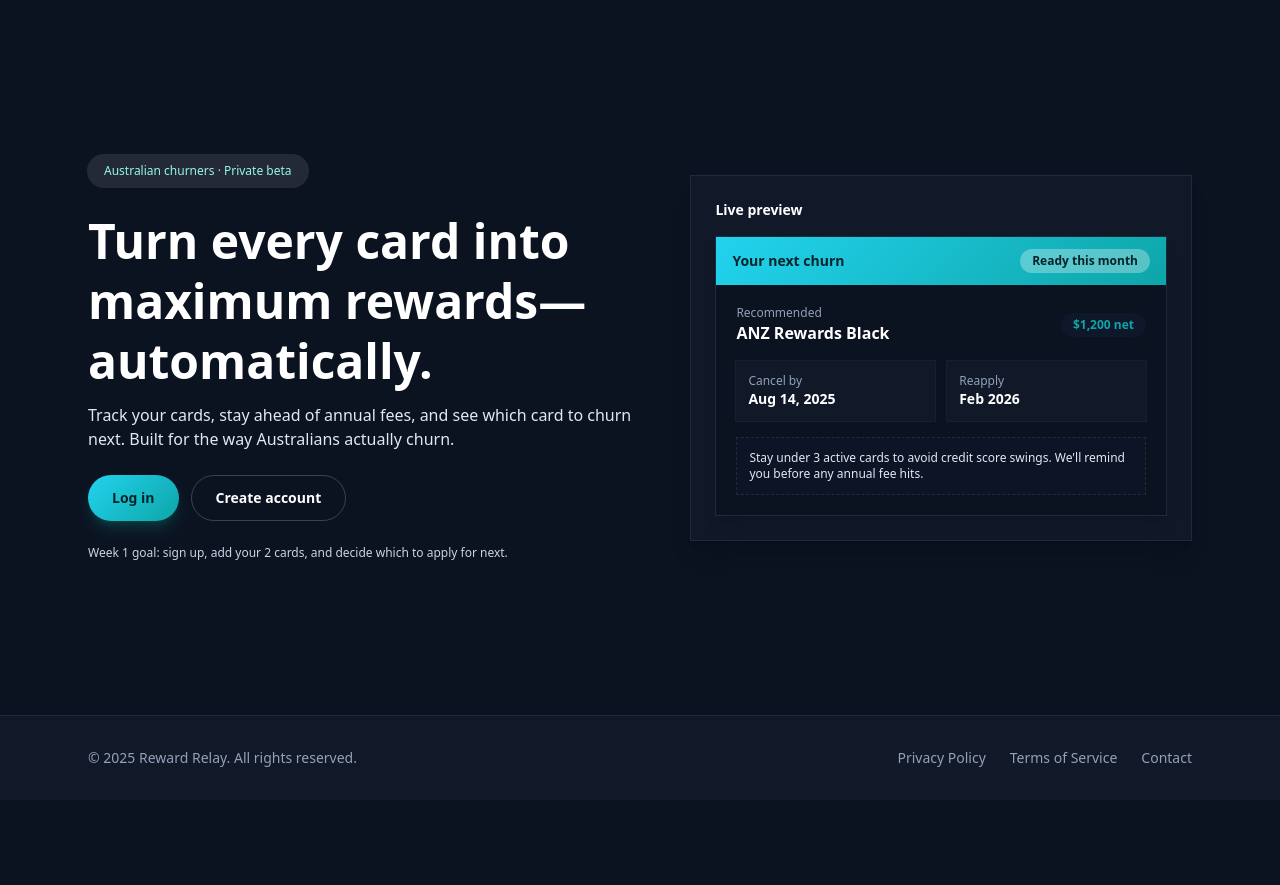
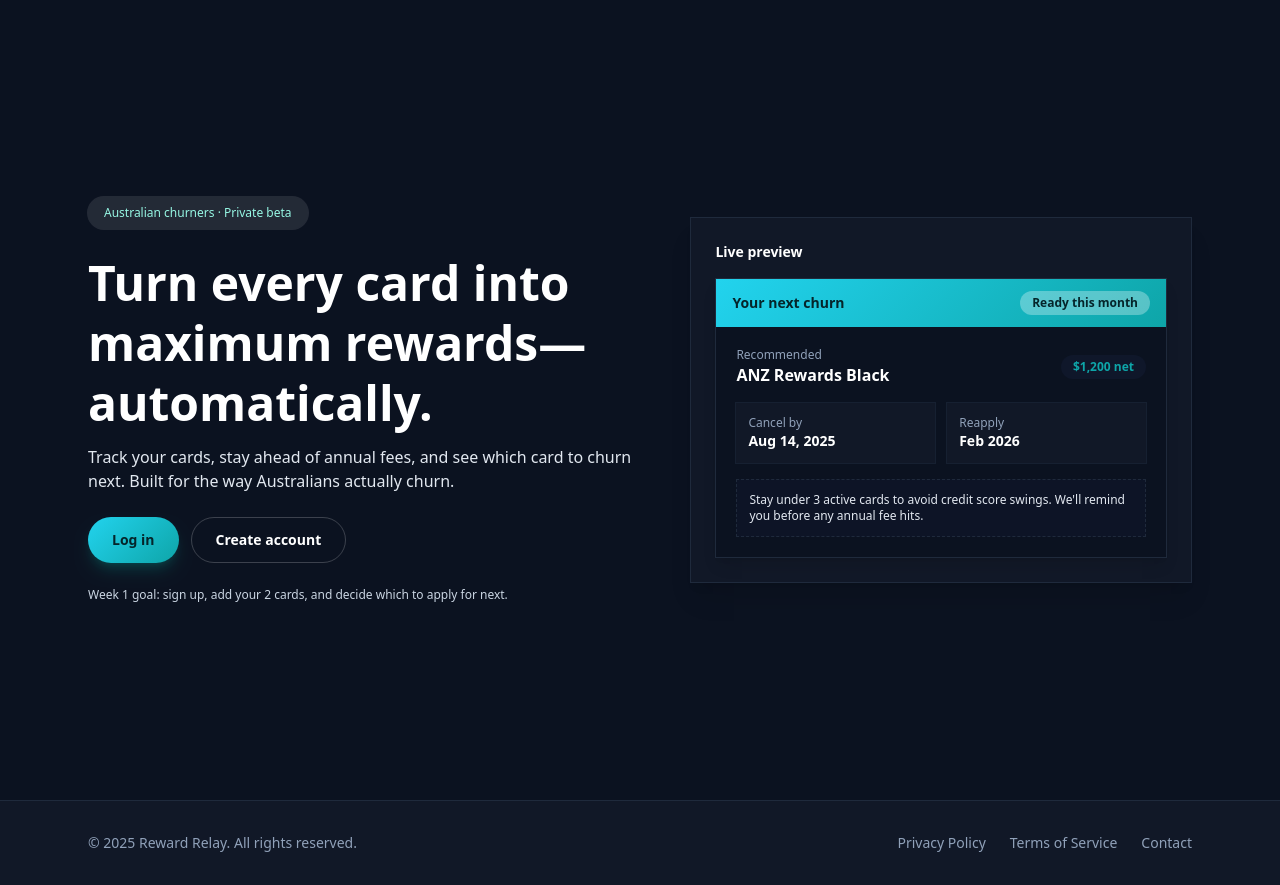
Before and after one commit to johankaito/reward-relay, a Next.js app in the folder app/: page / in a window 1280 px wide. Before the commit the page ends 800 px from the top, so only its background shows below. Built offline with nearby package versions, Linux system fonts and the light colour scheme.

Commit message:
Add global footer to all pages
- Create reusable Footer component
- Add footer to root layout for all pages
- Remove footer from landing page only
- Footer now shows on all pages (logged in or logged out)
- Includes Privacy Policy, Terms of Service, Contact links

```diff
--- a/app/src/app/layout.tsx
+++ b/app/src/app/layout.tsx
@@ -2,6 +2,7 @@ import type { Metadata } from "next"
 import { IBM_Plex_Mono, Space_Grotesk } from "next/font/google"
 import "./globals.css"
 import { Providers } from "./providers"
+import { Footer } from "@/components/Footer"
 
 const spaceGrotesk = Space_Grotesk({
   variable: "--font-grotesk",
@@ -28,8 +29,11 @@ export default function RootLayout({
 }>) {
   return (
     <html lang="en" className="dark" suppressHydrationWarning>
-      <body className={`${spaceGrotesk.variable} ${plexMono.variable} antialiased`}>
-        <Providers>{children}</Providers>
+      <body className={`${spaceGrotesk.variable} ${plexMono.variable} antialiased flex flex-col min-h-screen`}>
+        <Providers>
+          <div className="flex-1">{children}</div>
+          <Footer />
+        </Providers>
       </body>
     </html>
   )
--- a/app/src/app/page.tsx
+++ b/app/src/app/page.tsx
@@ -79,25 +79,6 @@ export default function Home() {
           </div>
         </div>
       </main>
-
-      <footer className="border-t border-[var(--border-default)] bg-[var(--surface)] py-8">
-        <div className="mx-auto max-w-6xl px-6">
-          <div className="flex flex-col items-center justify-between gap-4 text-sm text-slate-400 md:flex-row">
-            <p>© {new Date().getFullYear()} Reward Relay. All rights reserved.</p>
-            <div className="flex gap-6">
-              <a href="/privacy" className="hover:text-white transition">
-                Privacy Policy
-              </a>
-              <a href="/terms" className="hover:text-white transition">
-                Terms of Service
-              </a>
-              <a href="mailto:support@rewardrelay.com.au" className="hover:text-white transition">
-                Contact
-              </a>
-            </div>
-          </div>
-        </div>
-      </footer>
     </div>
   )
 }
--- /dev/null
+++ b/app/src/components/Footer.tsx
@@ -0,0 +1,22 @@
+export function Footer() {
+  return (
+    <footer className="border-t border-[var(--border-default)] bg-[var(--surface)] py-8">
+      <div className="mx-auto max-w-6xl px-6">
+        <div className="flex flex-col items-center justify-between gap-4 text-sm text-slate-400 md:flex-row">
+          <p>© {new Date().getFullYear()} Reward Relay. All rights reserved.</p>
+          <div className="flex gap-6">
+            <a href="/privacy" className="hover:text-white transition">
+              Privacy Policy
+            </a>
+            <a href="/terms" className="hover:text-white transition">
+              Terms of Service
+            </a>
+            <a href="mailto:support@rewardrelay.com.au" className="hover:text-white transition">
+              Contact
+            </a>
+          </div>
+        </div>
+      </div>
+    </footer>
+  )
+}
```
